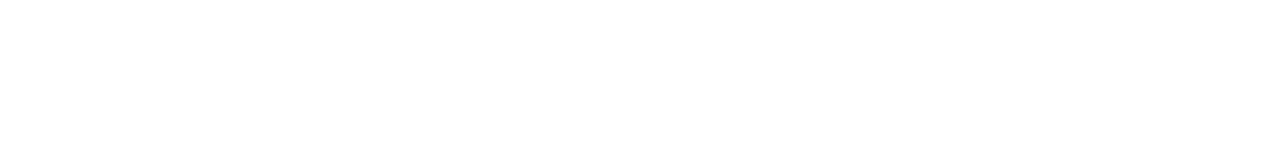
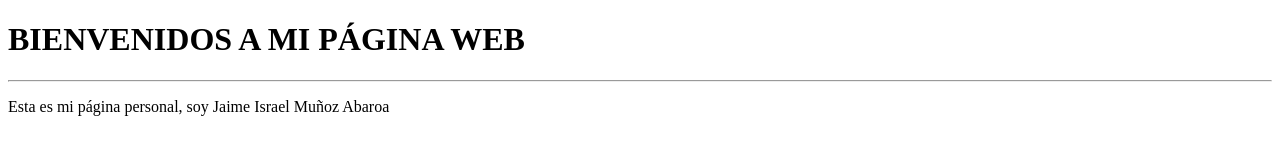
Before and after one commit to ISRAML21/ISRAML21.github.io, a plain HTML site: page index.html in a window 1280 px wide. Drawn offline with Linux system fonts and the light colour scheme.

Commit message:
Modifica index.html

```diff
--- a/index.html
+++ b/index.html
@@ -7,6 +7,8 @@
     <title>Document</title>
 </head>
 <body>
-
+    <h1>BIENVENIDOS A MI PÁGINA WEB</h1>
+    <hr>
+    <p>Esta es mi página personal, soy Jaime Israel Muñoz Abaroa</p>
 </body>
 </html>
```
